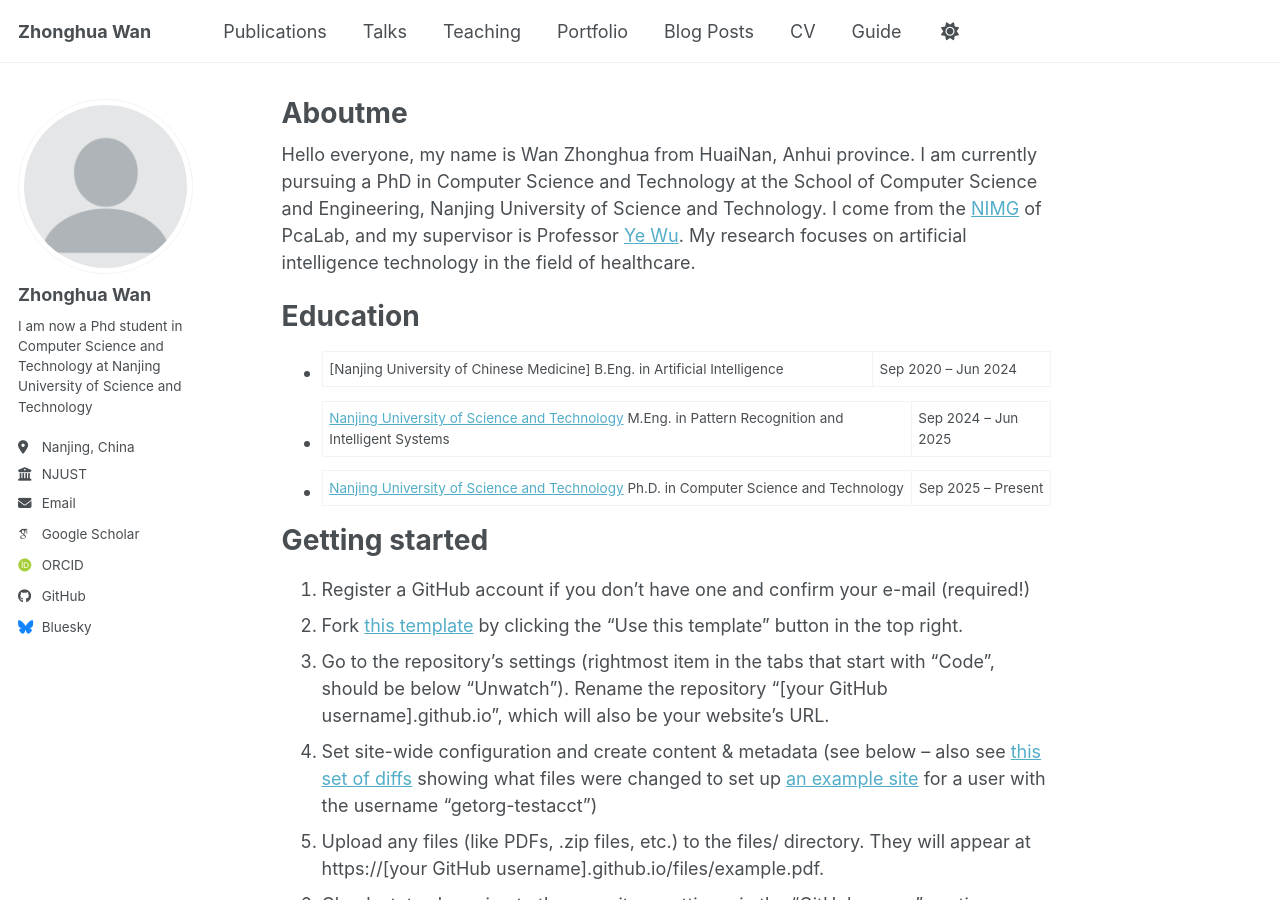
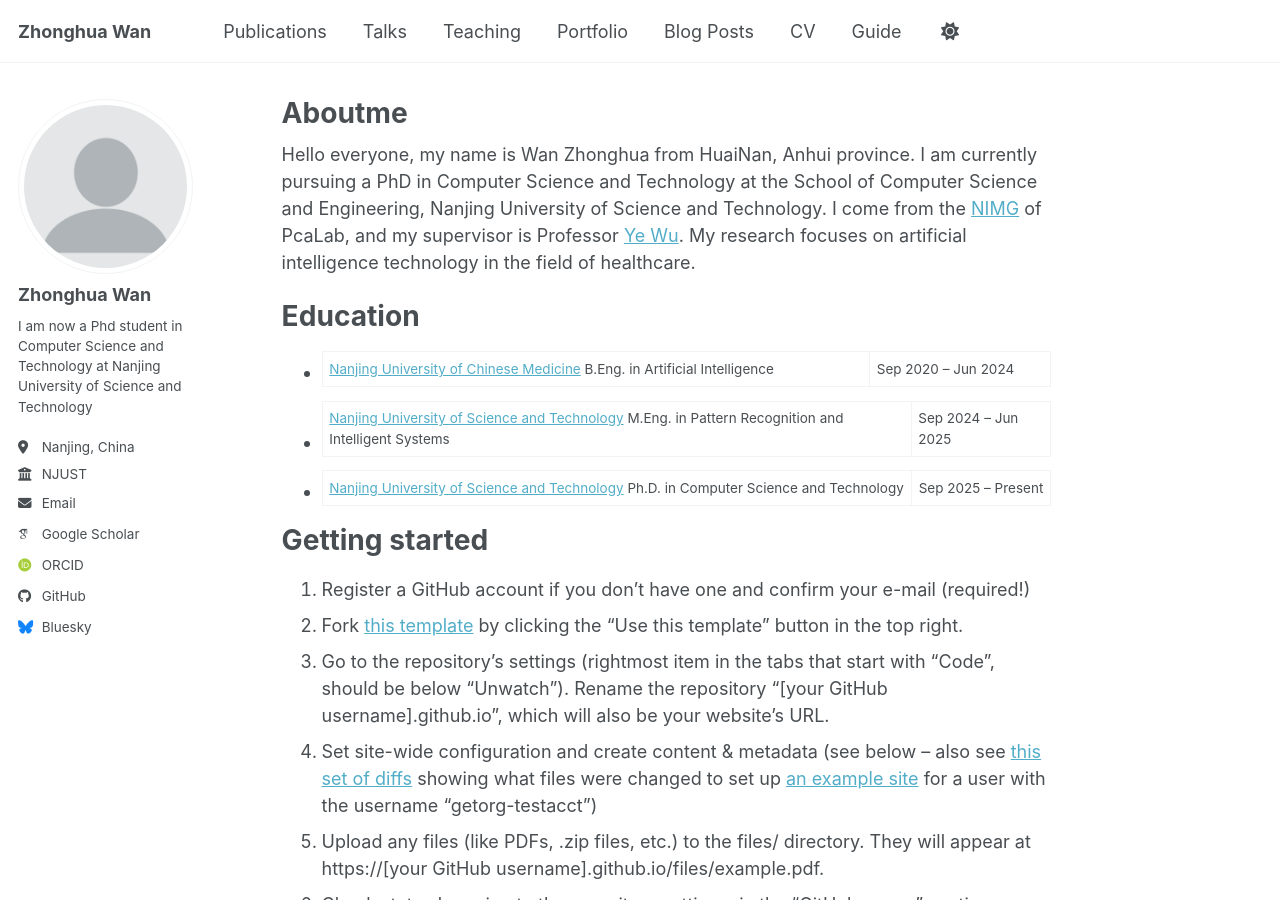
Before and after one commit to WanZhonghua/WanZhonghua.github.io, a Jekyll site: the page built from _pages/about.md, in a window 1280 px wide and 900 px high. Built offline with Jekyll 4.4.1, drawn with Linux system fonts in a browser that asks for light colours; some web fonts are replaced; a script bundle is joined from its source files by our own code; library files that are not in the unit come from our copies; part of the change alters nothing that is shown.

```diff
--- a/_pages/about.md
+++ b/_pages/about.md
@@ -12,7 +12,7 @@ Hello everyone, my name is Wan Zhonghua from HuaiNan, Anhui province. I am curre
 
 Education
 ======
-- [Nanjing University of Chinese Medicine] B.Eng. in Artificial Intelligence | Sep 2020 – Jun 2024
+- [Nanjing University of Chinese Medicine](https://www.njucm.edu.cn/) B.Eng. in Artificial Intelligence | Sep 2020 – Jun 2024
 - [Nanjing University of Science and Technology](https://www.njust.edu.cn/) M.Eng. in Pattern Recognition and Intelligent Systems | Sep 2024 – Jun 2025
 - [Nanjing University of Science and Technology](https://www.njust.edu.cn/) Ph.D. in Computer Science and Technology | Sep 2025 – Present
 
```
